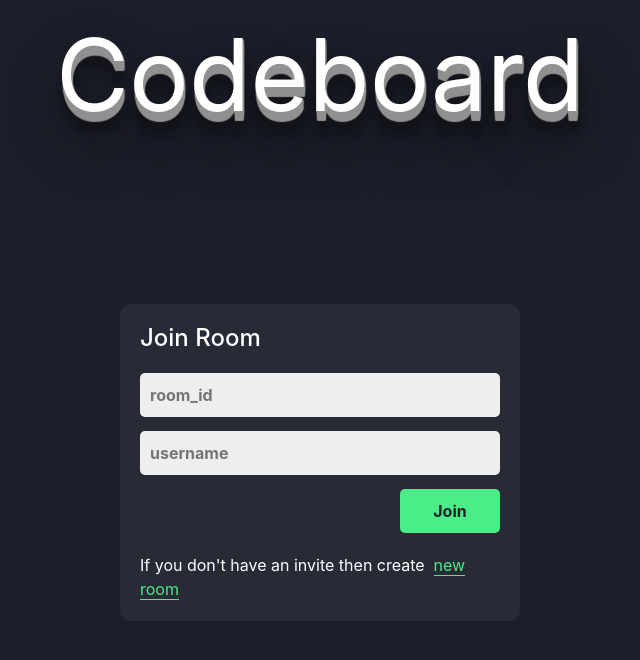
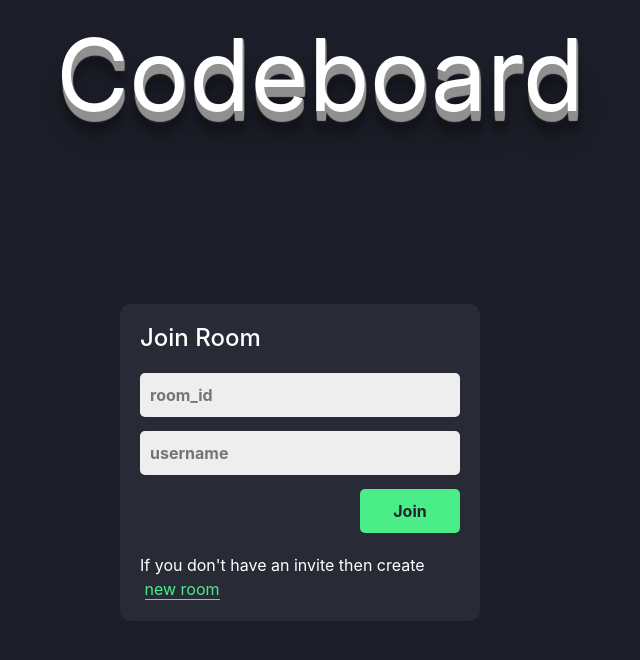
Before and after one commit to PEC-CSS/CodeBoard, a React (Create React App) app in the folder FrontEnd/: page / in a window 1280 px wide. Shown: the top 660 px of the page, without its empty margins (320-960 px from the left). Built offline with nearby package versions, Linux system fonts and the light colour scheme.

Commit message:
Tilt added

```diff
--- a/FrontEnd/package.json
+++ b/FrontEnd/package.json
@@ -21,10 +21,12 @@
     "react-dropdown": "^1.9.2",
     "react-hot-toast": "^2.2.0",
     "react-mega-menu": "^1.0.1",
+    "react-parallax-tilt": "^1.7.37",
     "react-resizable": "^3.0.4",
     "react-reveal": "^1.2.2",
     "react-router-dom": "^6.3.0",
     "react-scripts": "5.0.1",
+    "react-tsparticles": "^2.0.6",
     "react-typist": "^2.0.5",
     "socket.io-client": "^4.5.1",
     "styled-components": "^5.3.5",
--- a/FrontEnd/src/Components/Home.css
+++ b/FrontEnd/src/Components/Home.css
@@ -13,10 +13,8 @@
     1px 22px 10px rgba(16, 16, 16, 0.2), 1px 25px 35px rgba(16, 16, 16, 0.2),
     1px 30px 60px rgba(16, 16, 16, 0.4);
   justify-content: center;
-
 }
 .homewrapper {
-
   display: flex;
   align-items: center;
   justify-content: center;
@@ -68,14 +66,13 @@
   cursor: pointer;
   transition: all 0.3s ease-in-out;
 }
-
 .joinBtn,
 .leaveBtn {
   background: #4aed88;
   width: 100px;
   margin-left: auto;
 }
-.joinBtn:focus{
+.joinBtn:focus {
   outline: none;
   box-shadow: none;
 }
--- a/FrontEnd/src/Components/Home.js
+++ b/FrontEnd/src/Components/Home.js
@@ -5,6 +5,7 @@ import { v4 } from 'uuid';
 import './Home.css';
 import Typist from 'react-typist'
 import Zoom from 'react-reveal/Zoom';
+import Tilt from 'react-parallax-tilt';
 function Home() {
     const [roomId, setRoomId] = useState('');
     const [username, setUsername] = useState('');
@@ -42,7 +43,11 @@ function Home() {
     return (
         <div className="Home">
             <div className="Title">
+                <div id = "main">
+                    <Tilt>
                     <Typist
+
+
                         avgTypingDelay={50}
                         startDelay={1000}
                         cursor={{ hideWhenDone: true, hideWhenDoneDelay: 0 }}
@@ -51,10 +56,15 @@ function Home() {
                         Codeboard
                     </Typist>
 
+                    </Tilt>
+                </div>
+
+
             </div>
 
             <div className='homewrapper'>
                 <Zoom>
+                    <Tilt>
                         <div className='formwrapper'>
                             <h4 className="mainLabel">Join Room</h4>
                             <div className="inputGroup">
@@ -89,6 +99,7 @@ function Home() {
                                 </span>
                             </div>
                         </div>
+                    </Tilt>
                 </Zoom>
             </div>
         </div>
```
Also changed, not shown: 1 other file (tests, documents, lock files or other folders). Lines whose indentation alone changed are shown as unchanged.
